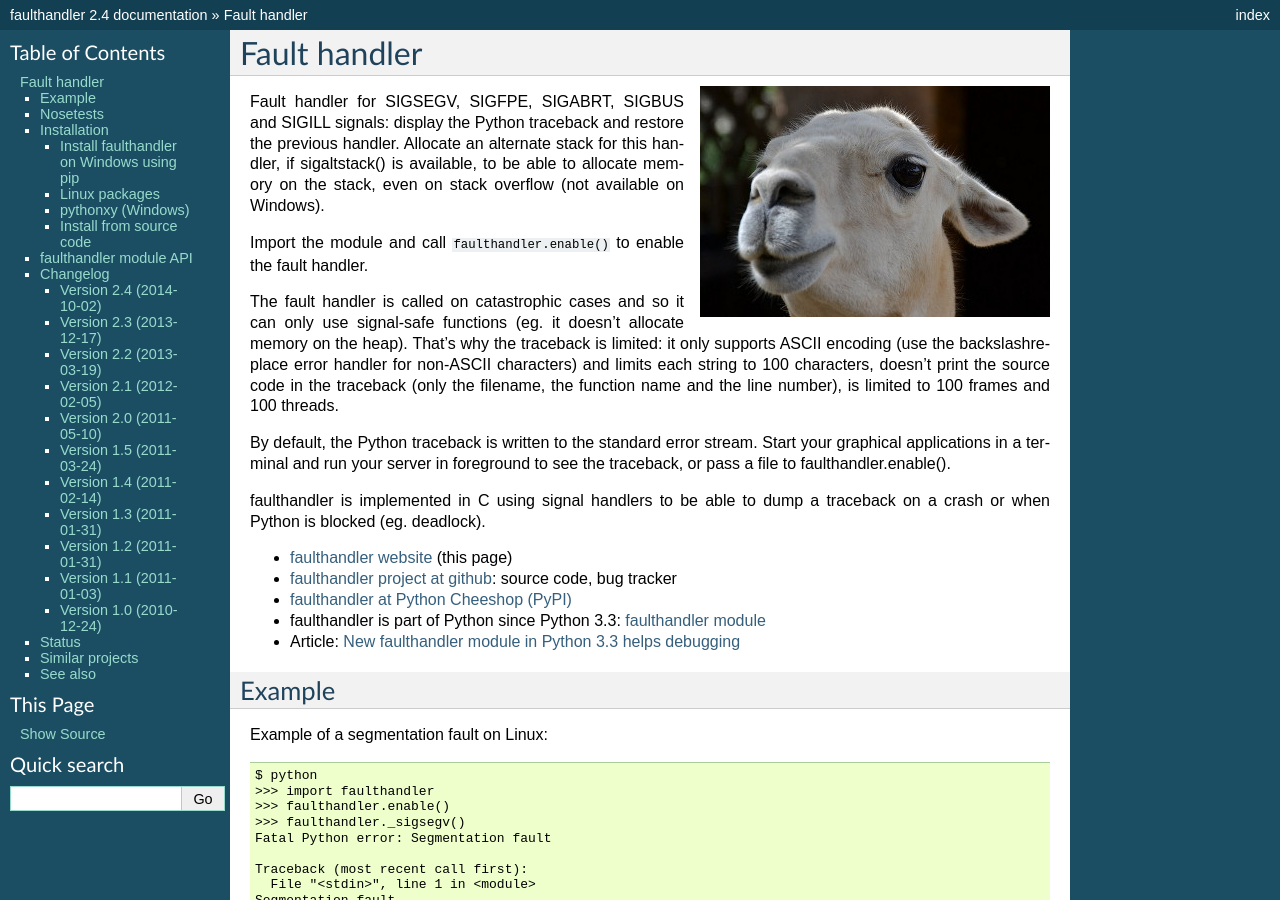
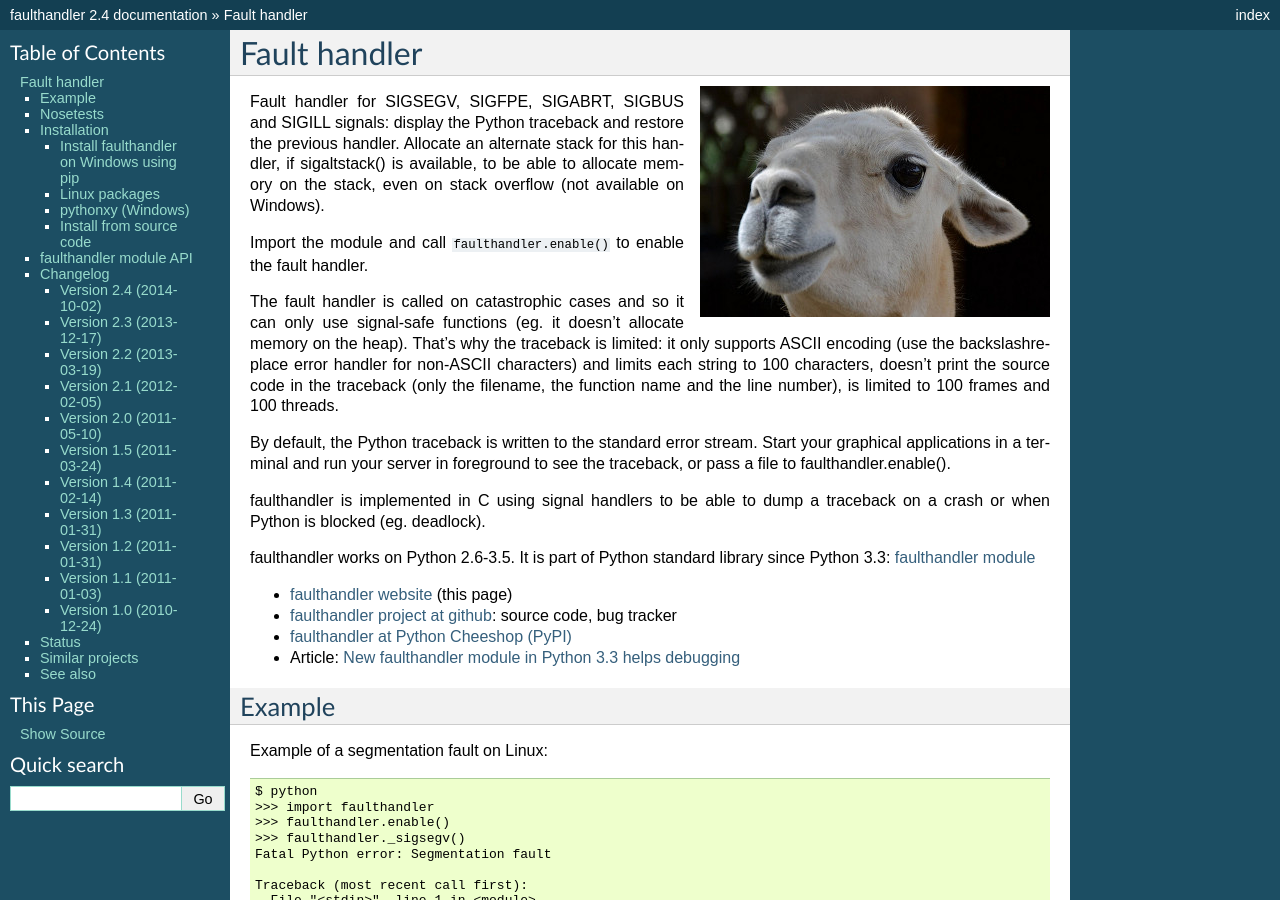
Before and after one commit to vstinner/faulthandler, a Sphinx documentation site: the page built from doc/index.rst, in a window 1280 px wide and 900 px high. Built offline with Sphinx 7.4.7, drawn with Linux system fonts in a browser that asks for light colours.

Commit message:
document supported version: it works on python2

```diff
--- a/doc/index.rst
+++ b/doc/index.rst
@@ -29,14 +29,16 @@ see the traceback, or pass a file to faulthandler.enable().
 faulthandler is implemented in C using signal handlers to be able to dump a
 traceback on a crash or when Python is blocked (eg. deadlock).
 
+faulthandler works on Python 2.6-3.5. It is part of Python standard library
+since Python 3.3: `faulthandler module
+<http://docs.python.org/dev/library/faulthandler.html>`_
+
 * `faulthandler website <http://faulthandler.readthedocs.org/>`_
   (this page)
 * `faulthandler project at github
   <https://github.com/haypo/faulthandler/>`_: source code, bug tracker
 * `faulthandler at Python Cheeshop (PyPI)
   <http://pypi.python.org/pypi/faulthandler/>`_
-* faulthandler is part of Python since Python 3.3:
-  `faulthandler module <http://docs.python.org/dev/library/faulthandler.html>`_
 * Article: `New faulthandler module in Python 3.3 helps debugging
   <http://blog.python.org/2011/05/new-faulthandler-module-in-python-33.html>`_
 
```
